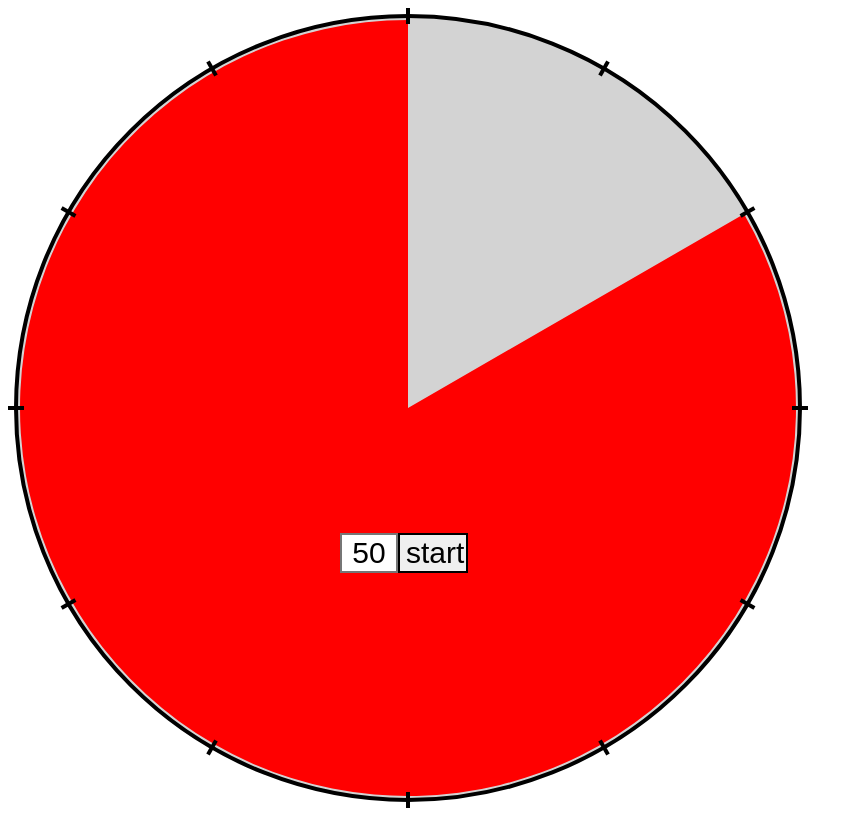
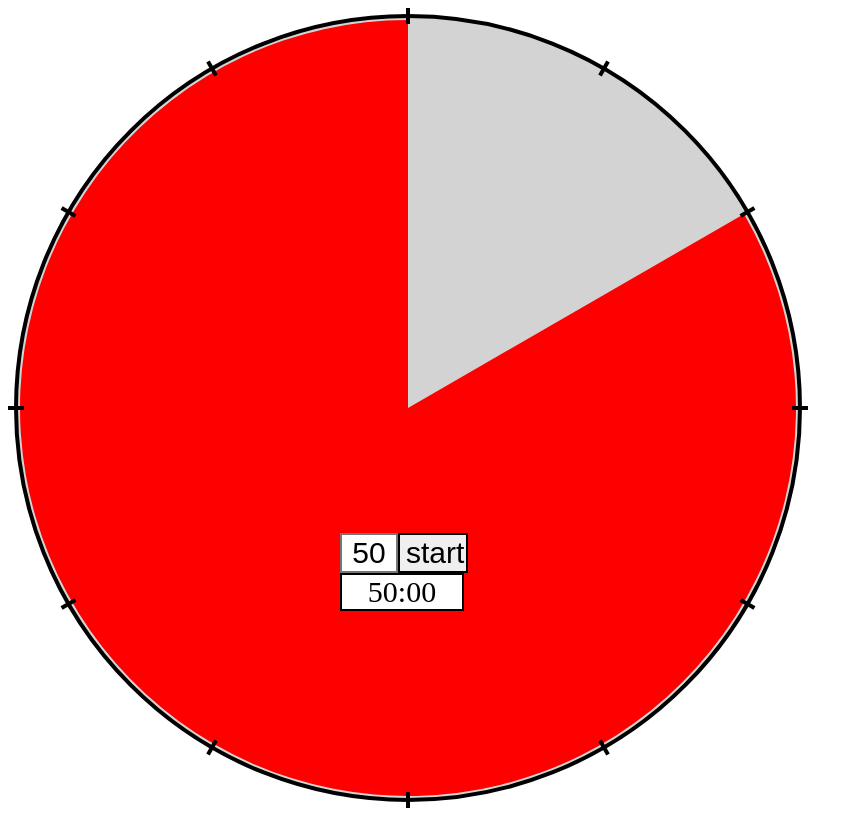
Before and after one commit to jb-/remit-emit, a React app: page / in a window 1280 px wide. Shown: the whole page, without its empty margins (0-863 px from the left). Built offline with nearby package versions, Linux system fonts and the light colour scheme; the HTML template or start-up script is replaced by a standard one.

Commit message:
:sparkles: add new time calculation logic, show time remaining

```diff
--- a/src/App.js
+++ b/src/App.js
@@ -8,6 +8,7 @@ const styles = {
     fontSize: '30px',
     width: '70px',
     textAlign: 'center',
+    borderColor: 'black',
   },
   input: {
     borderWidth: 2,
@@ -16,6 +17,15 @@ const styles = {
     width: '50px',
     textAlign: 'center',
   },
+  timeLeft: {
+    width: '120px',
+    background: 'white',
+    fontSize: '30px',
+    textAlign: 'center',
+    borderWidth: '2px',
+    borderColor: 'black',
+    borderStyle: 'solid',
+  }
 }
 
 export default class App extends Component {
@@ -26,8 +36,8 @@ export default class App extends Component {
       height: 0,
       timeSet: 50, // 0~60
       ticking: false,
-      secLeft: 3000,
-      secSet: 3000,
+      secLeft: 3000000,
+      secSet: 3000000,
     };
     this.toggle = this.toggle.bind(this);
     this.counter = '';
@@ -55,6 +65,7 @@ export default class App extends Component {
     this.setState({
       ticking: false
     }, () => {
+      this.startTime = '';
       clearInterval(this.counter);
       andThen();
     });
@@ -64,19 +75,22 @@ export default class App extends Component {
     if (!andThen) {
       andThen = () => {};
     }
+    this.startTime = new Date();
     this.setState({
       ticking: true,
       secLeft: this.state.secSet,
     }, () => {
       this.counter = setInterval(() => {
         if (this.state.secLeft > 0) {
+          const currentTime = new Date();
+          const timeDelta = currentTime - this.startTime;
           this.setState({
-            secLeft: this.state.secLeft - 1,
+            secLeft: this.state.secSet - timeDelta,
           });
         } else {
           this.reset(50);
         }
-      }, 1000);
+      }, 100);
       andThen();
     });
   }
@@ -87,8 +101,8 @@ export default class App extends Component {
     if (minute < 0) minute = 0;
     this.setState({
       timeSet: minute,
-      secSet: minute * 60,
-      secLeft: minute * 60,
+      secSet: minute * 60000,
+      secLeft: minute * 60000,
     });
   }
 
@@ -113,11 +127,15 @@ export default class App extends Component {
     const height = this.state.height;
     const r = this.state.width * 49 / 100;
     const borderWidth = 4;
+    let minLeft = Math.floor(this.state.secLeft / 60000);
+    if (minLeft < 10) minLeft = '0' + minLeft;
+    let secLeft = Math.floor(this.state.secLeft % 60000 / 1000);
+    if (secLeft < 10) secLeft = '0' + secLeft;
     return (
-      <div style={{width: width + 'px', height: this.state.height+ 'px'}}>
+      <div style={{width: width + 'px', height: this.state.height+ 'px', fontFamily: 'Apple SD Gothic Neo'}}>
         <svg width={width} height={height} style={{marginLeft: 'auto', marginRight: 'auto'}}>
           <circle cx={width/2} cy={height/2} r={r} stroke="black" strokeWidth={borderWidth} fill="lightgray"/>
-          <path d={this.generateArc(width/2, height/2, r - borderWidth, this.state.secLeft / 60 * 6, 0)} fill="red" />
+          <path d={this.generateArc(width/2, height/2, r - borderWidth, this.state.secLeft / 60000 * 6, 0)} fill="red" />
           <g>
             {_.range(12).map((n) =>
               (<line stroke="black" key={60-n*5}strokeWidth={borderWidth} x1={this.state.width/2} x2={this.state.width/2} y1="0" y2={this.state.width/50} transform={`rotate(${n*30},${this.state.width/2},${this.state.width/2})`}/>))
@@ -141,6 +159,8 @@ export default class App extends Component {
           >
             {this.state.ticking ? 'stop' : 'start'}
           </button>
+          <br/>
+          <div style={styles.timeLeft}>{minLeft + ':' + secLeft}</div>
         </div>
       </div>
     );
```
